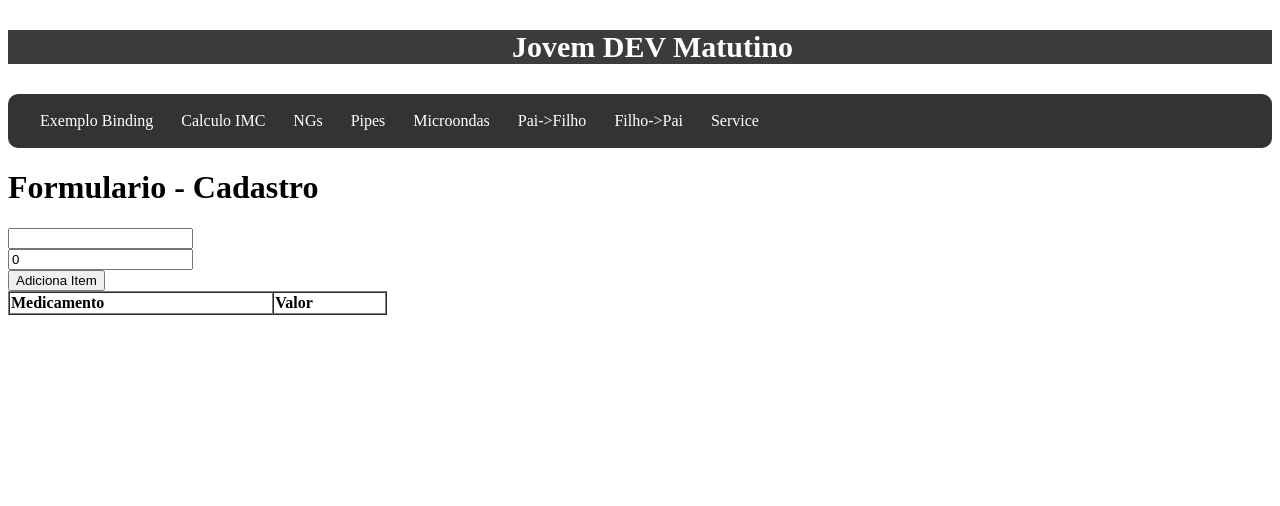
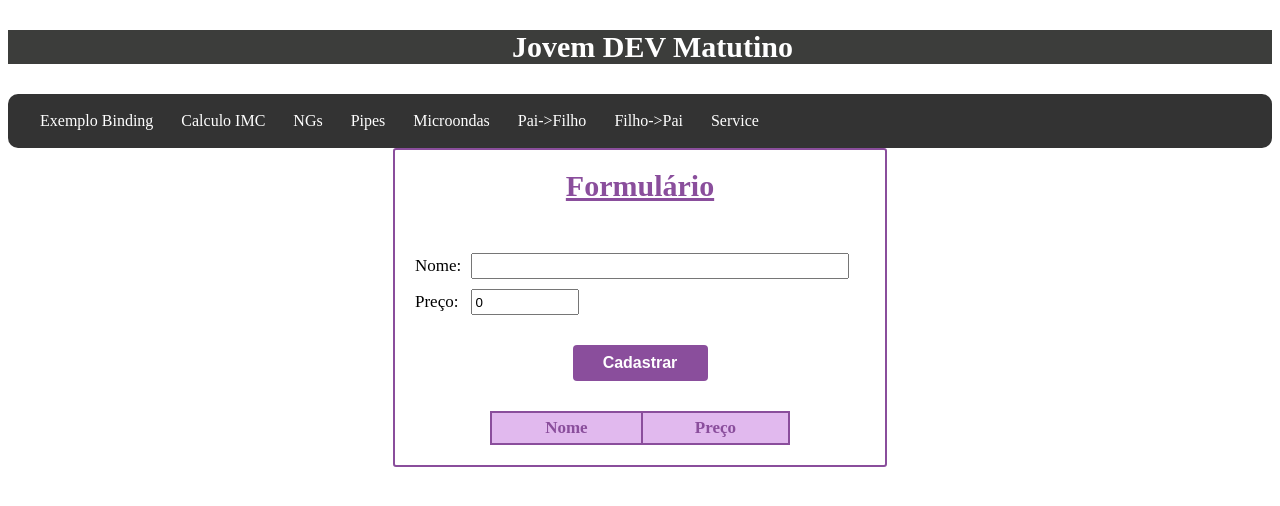
Before and after one commit to CauaGoulart/JD_Estudo_Angular, an Angular app: page /ng-model in a window 1280 px wide. Shown: the top 506 px of the page. Built offline with nearby package versions, Linux system fonts and the light colour scheme; a web font is replaced by a local one.

Commit message:
Atividade Formulario Terminado

```diff
--- /dev/null
+++ b/src/app/md-atv-modulos/cp-form/cp-form.component.css
@@ -0,0 +1,43 @@
+h2{
+    text-align: center;
+    margin-bottom: 50px;
+    color: #8a4e9c;
+    font-size: 30px;
+    margin-top: -1px;
+    text-decoration: underline;
+}
+
+label{
+    margin-right: 10px;
+    font-size: 17px;
+}
+
+input{
+    width: 370px;
+    height: 20px;
+}
+
+.inputPreco{
+    width: 100px;
+    height: 20px;
+}
+
+.espacamento{
+    margin-bottom: 10px;
+}
+
+button{
+    margin-bottom: 20px;
+    display: block;
+    margin: 0 auto;
+    width: 30%;
+    background-color: #8a4e9c;
+    padding: 9px 20px;
+    border: none;
+    border-radius: 4px;
+    font-weight: bold;
+    font-size: medium;
+    cursor: pointer;
+    margin-top: 30px;
+    color: white;
+}
--- a/src/app/md-atv-modulos/cp-form/cp-form.component.html
+++ b/src/app/md-atv-modulos/cp-form/cp-form.component.html
@@ -1,15 +1,12 @@
-<h1>Formulario - Cadastro</h1>
+<h2>Formulário</h2>
+<div class="espacamento">
+    <label for="nome">Nome:</label>
+    <input id="nome" [(ngModel)]="nome">
+</div>
 <div>
-    <input [(ngModel)]="nome" type="text" #inputNome>
+    <label for="preco" style="margin-right: 13px;">Preço:</label>
+    <input id="preco" class="inputPreco" [(ngModel)]="preco">
 </div>
-
 <div>
-    <input [(ngModel)]="valor" type="number" #inputValor>
+    <button (click)="addMedicamento()">Cadastrar</button>
 </div>
-
-<!-- <div *ngIf="medicamento">
-    <h2>{{ medicamento.nome }}</h2>
-    <p>Valor: {{ medicamento.valor }}</p>
-  </div> -->
-
-<button (click)="addMed(inputNome.value, parseValor(inputValor.value))">Adiciona Item</button>
--- a/src/app/md-atv-modulos/cp-form/cp-form.component.ts
+++ b/src/app/md-atv-modulos/cp-form/cp-form.component.ts
@@ -1,30 +1,33 @@
 import { Component, OnInit } from '@angular/core';
-import { AtvServiceService } from '../services/atv-service.service';
+import { ServiceService } from '../services/service.service';
 
 @Component({
   selector: 'app-cp-form',
   templateUrl: './cp-form.component.html',
-  styleUrls: ['./cp-form.component.scss']
+  styleUrls: ['./cp-form.component.css']
 })
 export class CpFormComponent implements OnInit{
 
   public nome: string = "";
-  public valor: number = 0;
-  public medicamentos: any[] = [];
+  public preco: number = 0;
 
-   constructor(private service: AtvServiceService) { }
+  constructor(private service: ServiceService) {}
 
-   ngOnInit(): void {
-    this.medicamentos = this.service.getMedicamentoSelecionado();
+  public addMedicamento() {
+    const novoMedicamento = {nome: this.nome, preco: this.preco};
+    this.service.adiciona(novoMedicamento);
+    this.limparFormulario();
   }
 
-  public addMed(nome: string, valor: number) {
-    this.service.adicionaMedicamento(nome, valor);
-    this.medicamentos = this.service.getMedicamentoSelecionado();
+  public limparFormulario() {
+    this.nome = "";
+    this.preco = 0;
   }
 
-  public parseValor(valor: string): number {
-    return parseFloat(valor);
+  ngOnInit(): void {
+    this.service.medicamentoSelecionado.subscribe(medicamento => {
+      this.nome = medicamento.nome;
+      this.preco = medicamento.preco;
+    });
   }
-
 }
--- /dev/null
+++ b/src/app/md-atv-modulos/cp-table/cp-table.component.css
@@ -0,0 +1,22 @@
+table, th, tr, td{
+    border: 2px solid #8a4e9c;
+    border-collapse: collapse;
+    margin: auto;
+    margin-top: 30px;
+    padding: 5px;
+}
+
+table{
+    width: 300px;
+}
+
+th{
+    color: #8a4e9c;
+    font-weight: bold;
+    font-size: 17px;
+    background-color: #e1b9ee;
+}
+
+.colunaPreco{
+    text-align: center;
+}
--- a/src/app/md-atv-modulos/cp-table/cp-table.component.html
+++ b/src/app/md-atv-modulos/cp-table/cp-table.component.html
@@ -1,12 +1,10 @@
-<table border="1" cellspacing="0" width="30%">
-  <tr>
-    <td><b>Medicamento</b></td>
-    <td><b>Valor</b></td>
-  </tr>
-
-  <tr *ngFor="let medicamento of medicamentos">
-    <td>{{ medicamento.nome }}</td>
-    <td>{{ medicamento.valor }}</td>
-    <td><button (click)="selecionarMedicamento(medicamento)">Selecionar</button></td>
-  </tr>
+<table>
+    <tr>
+        <th>Nome</th>
+        <th>Preço</th>
+    </tr>
+    <tr *ngFor="let medicamento of medicamentos" (click)="setMedicamentoSelecionado(medicamento)">
+        <td>{{medicamento.nome}}</td>
+        <td class="colunaPreco">{{medicamento.preco}}</td>
+    </tr>
 </table>
--- a/src/app/md-atv-modulos/cp-table/cp-table.component.ts
+++ b/src/app/md-atv-modulos/cp-table/cp-table.component.ts
@@ -1,23 +1,22 @@
 import { Component, OnInit } from '@angular/core';
-import { AtvServiceService } from '../services/atv-service.service';
+import { ServiceService } from '../services/service.service';
 
 @Component({
   selector: 'app-cp-table',
   templateUrl: './cp-table.component.html',
-  styleUrls: ['./cp-table.component.scss']
+  styleUrls: ['./cp-table.component.css']
 })
-export class CpTableComponent implements OnInit {
+export class CpTableComponent implements OnInit{
 
-  public medicamentos: any[] = [];
+  public medicamentos: Array<any> = [];
 
-  constructor(private service: AtvServiceService) { }
+  constructor(private service: ServiceService) {}
 
   ngOnInit(): void {
-    this.medicamentos = this.service.getMedicamentos();
-    console.log(this.medicamentos)
+    this.medicamentos = this.service.getLista();
   }
 
-  public selecionarMedicamento(medicamento: any) {
+  public setMedicamentoSelecionado(medicamento: any) {
     this.service.setMedicamentoSelecionado(medicamento);
   }
 }
--- /dev/null
+++ b/src/app/md-atv-modulos/cp-tela/cp-tela.component.css
@@ -0,0 +1,8 @@
+.container{
+    display: block;
+    max-width: 450px;
+    margin: auto;
+    border: 2px solid #8a4e9c;
+    padding: 20px;
+    border-radius: 3px;
+}
--- a/src/app/md-atv-modulos/cp-tela/cp-tela.component.html
+++ b/src/app/md-atv-modulos/cp-tela/cp-tela.component.html
@@ -1,2 +1,4 @@
-<app-cp-form></app-cp-form>
-<app-cp-table></app-cp-table>
+<div class="container">
+    <app-cp-form></app-cp-form>
+    <app-cp-table></app-cp-table>
+</div>
--- a/src/app/md-atv-modulos/cp-tela/cp-tela.component.ts
+++ b/src/app/md-atv-modulos/cp-tela/cp-tela.component.ts
@@ -3,7 +3,7 @@ import { Component } from '@angular/core';
 @Component({
   selector: 'app-cp-tela',
   templateUrl: './cp-tela.component.html',
-  styleUrls: ['./cp-tela.component.scss']
+  styleUrls: ['./cp-tela.component.css']
 })
 export class CpTelaComponent {
 
--- /dev/null
+++ b/src/app/md-atv-modulos/services/service.service.ts
@@ -0,0 +1,24 @@
+import { EventEmitter, Injectable } from '@angular/core';
+
+@Injectable({
+  providedIn: 'root'
+})
+export class ServiceService {
+
+  public medicamentoSelecionado = new EventEmitter<any>();
+  private medicamentos: Array<any> = [];
+
+  constructor() {}
+
+  public getLista() {
+    return this.medicamentos;
+  }
+
+  public adiciona(medicamento: any) {
+    this.medicamentos.push(medicamento);
+  }
+
+  public setMedicamentoSelecionado(medicamento: any) {
+    this.medicamentoSelecionado.emit(medicamento);
+  }
+}
```
Also changed, not shown: src/app/md-atv-modulos/md-atv-modulos.module.ts (+3 -5 lines).
